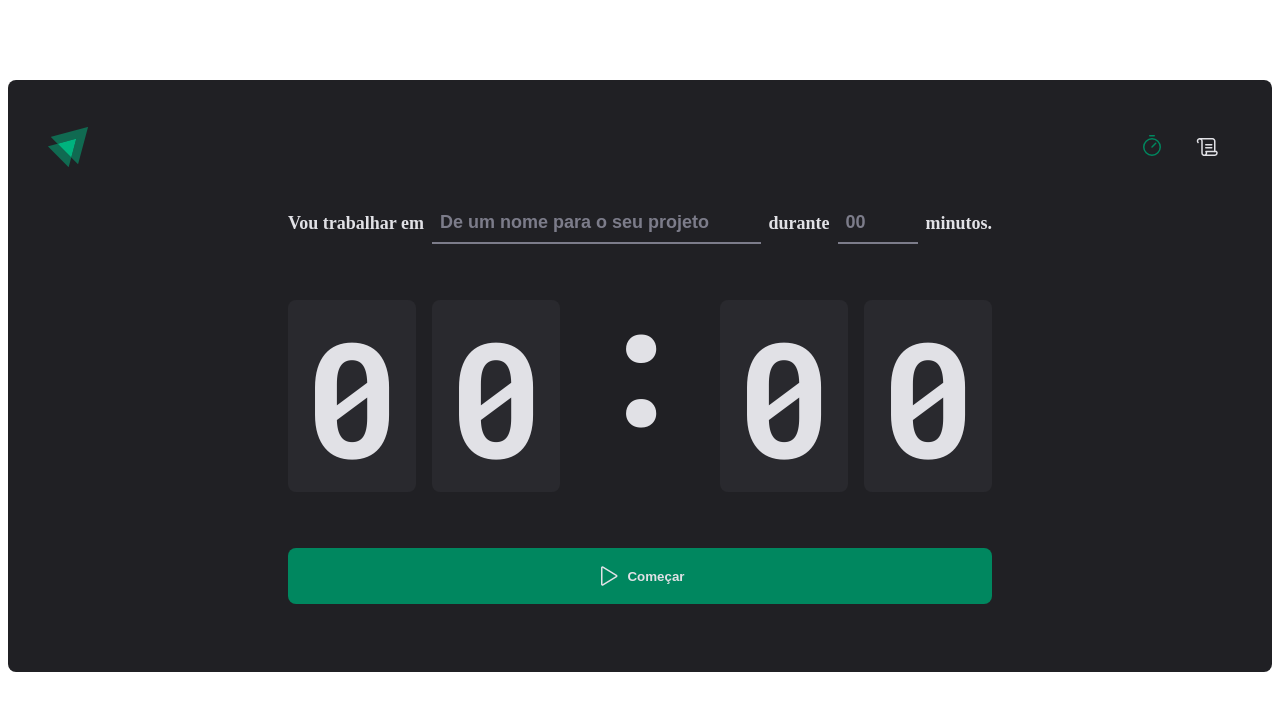
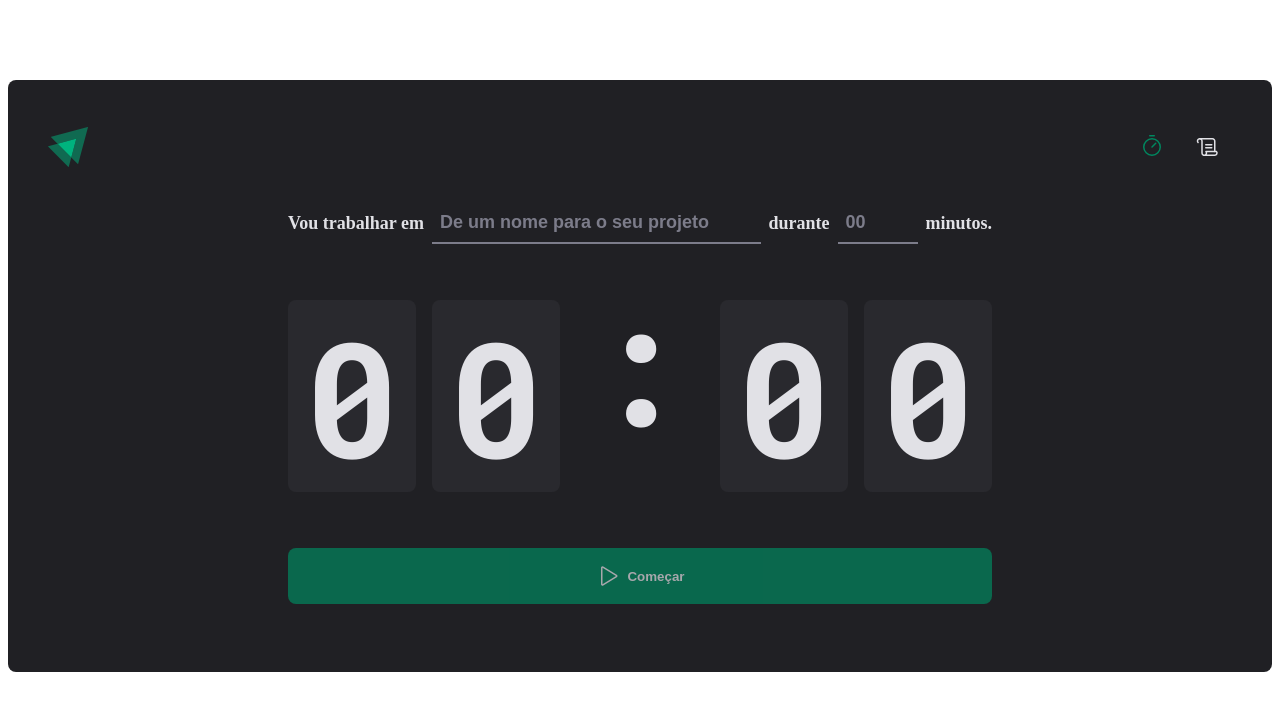
Before and after one commit to CiceroRMG/Ignite-pomodoro-React, a React (Vite) app: page / in a window 1280 px wide. Shown: the top 710 px of the page. Built offline with nearby package versions, Linux system fonts and the light colour scheme.

Commit message:
feat: adiciona a lib react hook form e aplica no form da home

```diff
--- a/package.json
+++ b/package.json
@@ -13,6 +13,7 @@
     "phosphor-react": "^1.4.1",
     "react": "^18.3.1",
     "react-dom": "^18.3.1",
+    "react-hook-form": "^7.53.2",
     "react-router-dom": "^6.28.0",
     "styled-components": "^6.1.13"
   },
--- a/src/pages/Home/index.tsx
+++ b/src/pages/Home/index.tsx
@@ -8,11 +8,21 @@
   StartCountDownButton,
   TaskInput,
 } from './styles'
+import { useForm } from 'react-hook-form'
 
 export function Home() {
+  const { register, handleSubmit, watch } = useForm()
+
+  function handleCreateNewCycle(data: any) {
+    console.log(data)
+  }
+
+  const task = watch('task')
+  const isSubmitDisabled = !task
+
   return (
     <HomeContainer>
-      <form action="">
+      <form action="" onSubmit={handleSubmit(handleCreateNewCycle)}>
         <FormContainer>
           <label htmlFor="task">Vou trabalhar em</label>
           <TaskInput
@@ -20,6 +30,7 @@
             type="text"
             placeholder="De um nome para o seu projeto"
             list="task-suggestions"
+            {...register('task')}
           />
 
           <datalist id="task-suggestions">
@@ -37,6 +48,7 @@
             step={5}
             min={5}
             max={60}
+            {...register('minutesAmount', { valueAsNumber: true })}
           />
 
           <span>minutos.</span>
@@ -50,7 +62,7 @@
           <span>0</span>
         </CountdownContainer>
 
-        <StartCountDownButton type="submit">
+        <StartCountDownButton disabled={isSubmitDisabled} type="submit">
           <Play size={24} />
           Começar
         </StartCountDownButton>
```
Also changed, not shown: 1 other file (tests, documents, lock files or other folders).
